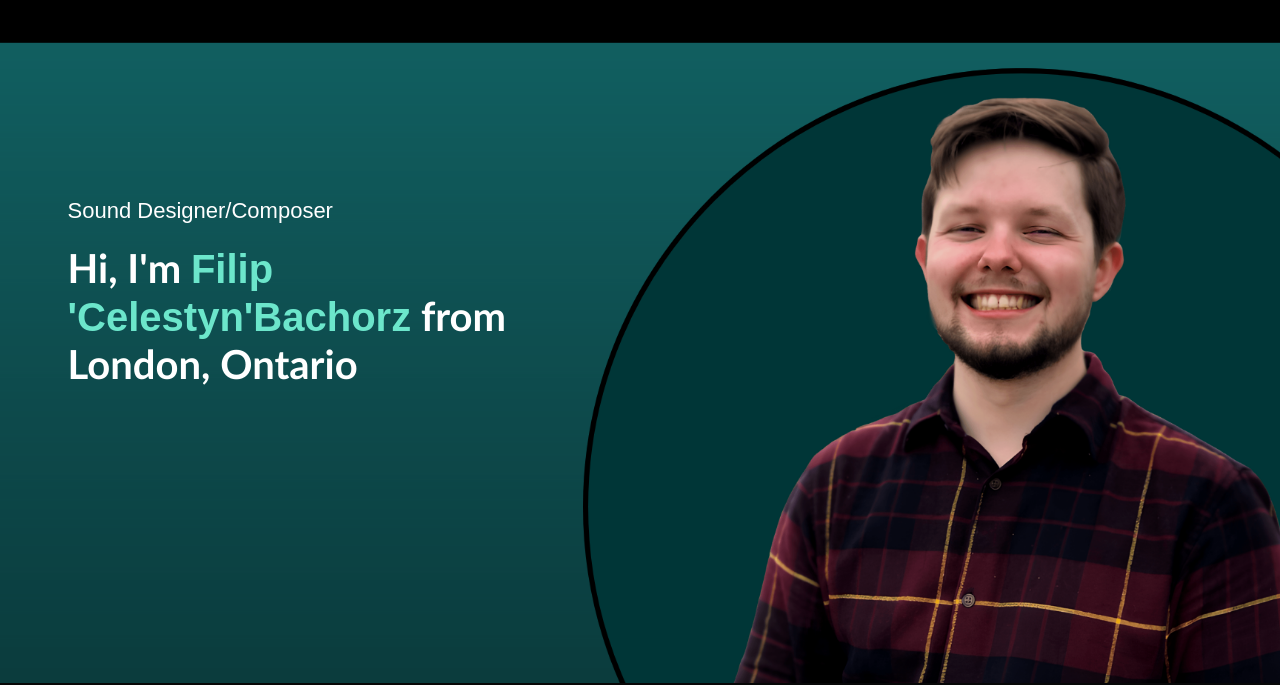
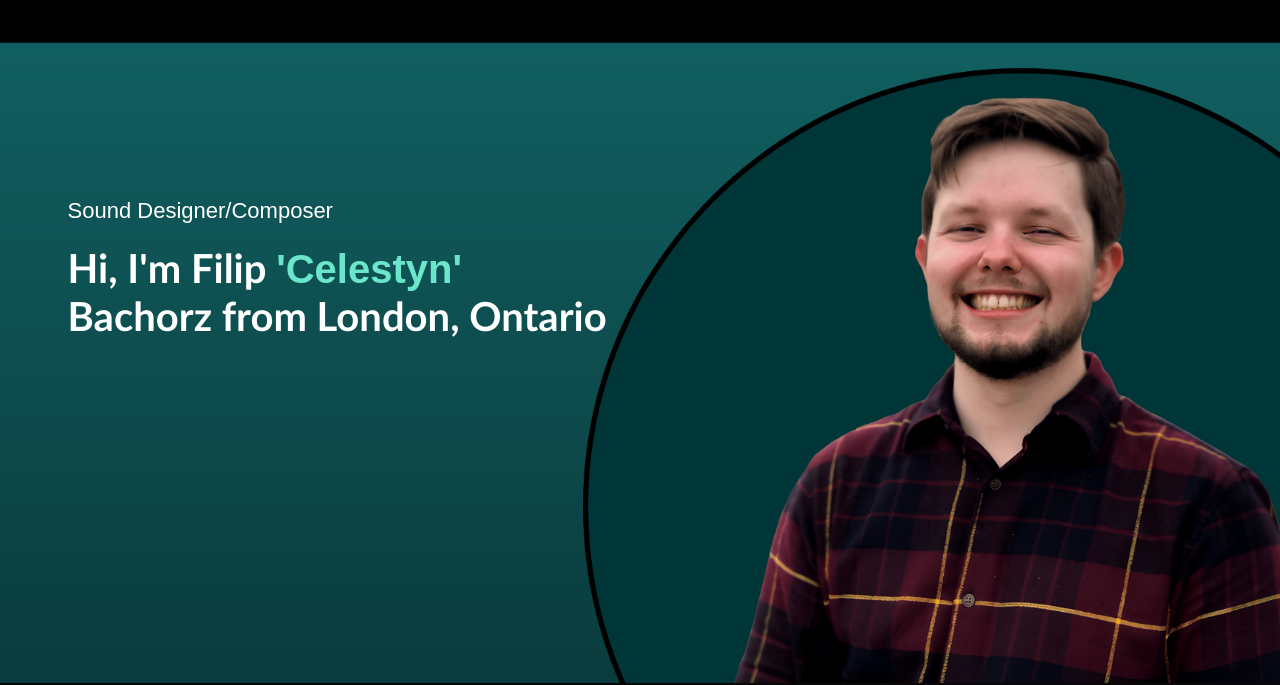
Before and after one commit to celestynaudio/fcbachorz-portfolio, a plain HTML site: page index.html in a window 1280 px wide. Shown: the part 117-802 px from the top of the page. Drawn offline with Linux system fonts and the light colour scheme.

Commit message:
Update index.html

```diff
--- a/index.html
+++ b/index.html
@@ -29,7 +29,7 @@
         </nav>
         <div class="header-text">
             <p>Sound Designer/Composer</p>
-            <h1>Hi, I'm <span>Filip <br>'Celestyn'Bachorz</span> from <br>London, Ontario</h1> <!--'br' used to seperate text by row 'span' is to deliniate where-->
+            <h1>Hi, I'm Filip <span>'Celestyn'<br></span>Bachorz from London, Ontario</h1> <!--'br' used to seperate text by row 'span' is to deliniate where-->
         </div>
     </div>
 </div>
```
